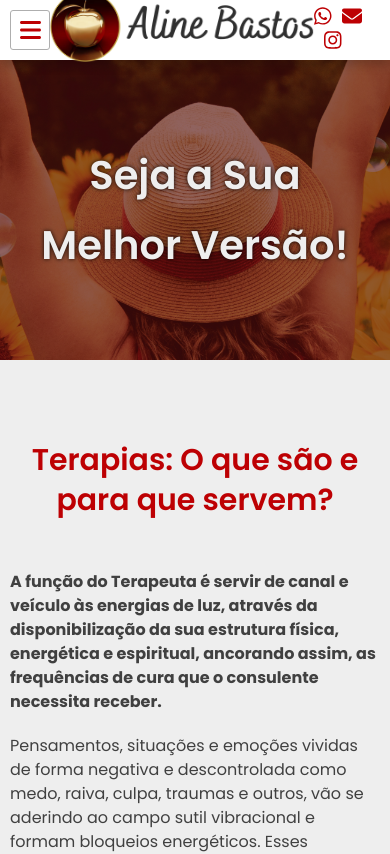
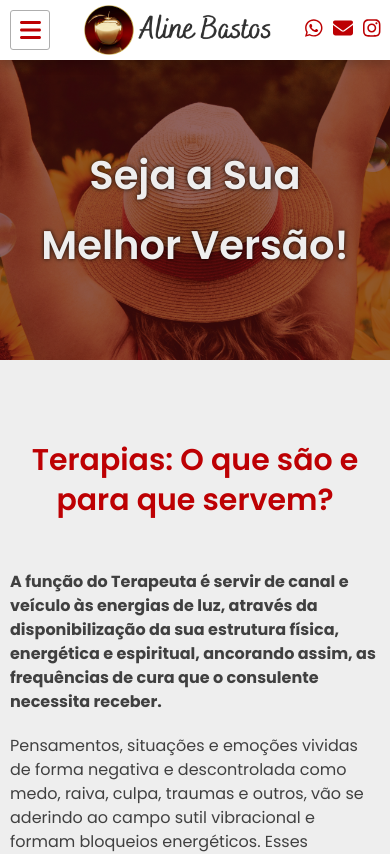
Before and after one commit to alinebastos/alinebastosterapeuta, a React (Create React App) app: page / in a window 390 px wide. Shown: the top 854 px of the page. Built offline with nearby package versions, Linux system fonts and the light colour scheme.

Commit message:
Fix responsive on header

```diff
--- a/src/components/header/index.js
+++ b/src/components/header/index.js
@@ -37,16 +37,25 @@ const Container = styled.div`
 `
 
 const Logo = styled.div`
+    width: auto;
+    height: 50px;
     order: 2;
 
     @media screen and (min-width: 1280px) {
         order: 1;
+        width: 300px;
+        height: 80px;
     }
 `
 
 const LogoImg = styled.img`
     width: auto;
-    height: auto;
+    height: 50px;
+
+    @media screen and (min-width: 1280px) {
+        width: 300px;
+        height: 80px;
+    }
 `
 
 const NavToogle = styled.button`
```
